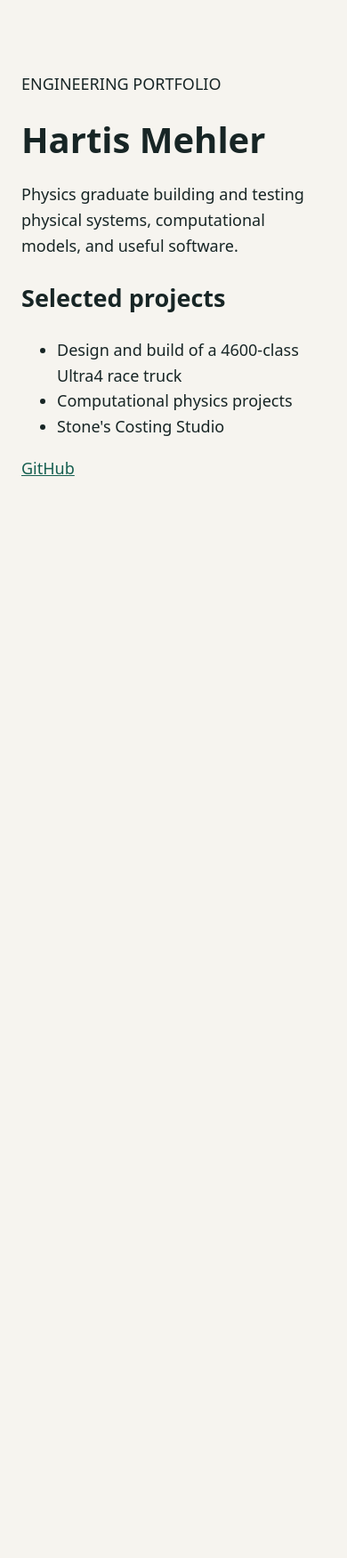
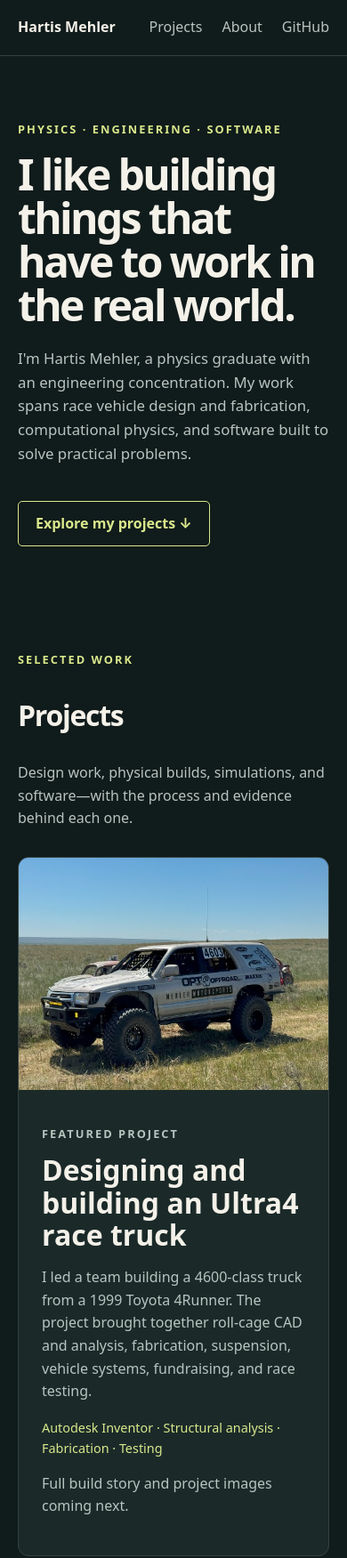
Before and after one commit to hartmehler/hartmehler.github.io, a plain HTML site: page index.html in a window 390 px wide. Shown: the top 1751 px of the page at 89% size. Before the commit the page ends 844 px from the top, so only its background shows below. Drawn offline with Linux system fonts and the light colour scheme.

Commit message:
Build project homepage

```diff
--- a/index.html
+++ b/index.html
@@ -3,26 +3,211 @@
 <head>
   <meta charset="utf-8">
   <meta name="viewport" content="width=device-width, initial-scale=1">
+  <meta name="description" content="Engineering projects by Hartis Mehler: race vehicle design, computational physics, and software.">
   <title>Hartis Mehler | Engineering Portfolio</title>
   <style>
-    body { max-width: 900px; margin: 80px auto; padding: 0 24px;
-           font: 18px/1.6 system-ui, sans-serif; color: #172525;
-           background: #f6f4ef; }
-    h1 { font-size: clamp(2.5rem, 7vw, 5rem); line-height: 1.05; }
-    a { color: #165f50; }
+    :root {
+      --background: #101b1b;
+      --surface: #1b2a29;
+      --text: #f4f1e9;
+      --muted: #b8c4bf;
+      --accent: #d9e88b;
+    }
+
+    * { box-sizing: border-box; }
+    html { scroll-behavior: smooth; }
+    body {
+      margin: 0;
+      background: var(--background);
+      color: var(--text);
+      font: 16px/1.6 system-ui, -apple-system, sans-serif;
+    }
+    a { color: inherit; }
+    .wrap { width: min(1120px, calc(100% - 40px)); margin: auto; }
+
+    header {
+      border-bottom: 1px solid #34423f;
+    }
+    nav {
+      display: flex;
+      align-items: center;
+      justify-content: space-between;
+      gap: 20px;
+      padding: 18px 0;
+    }
+    .name { font-weight: 750; text-decoration: none; }
+    .nav-links { display: flex; flex-wrap: wrap; gap: 22px; }
+    .nav-links a { color: var(--muted); text-decoration: none; }
+    .nav-links a:hover, a:hover { color: var(--accent); }
+
+    .hero { padding: 84px 0 68px; }
+    .eyebrow {
+      color: var(--accent);
+      font-size: .8rem;
+      font-weight: 750;
+      letter-spacing: .16em;
+      text-transform: uppercase;
+    }
+    h1 {
+      max-width: 900px;
+      margin: 16px 0 22px;
+      font-size: clamp(3rem, 8vw, 6.5rem);
+      line-height: 1.02;
+      letter-spacing: -.055em;
+    }
+    .intro {
+      max-width: 690px;
+      color: var(--muted);
+      font-size: clamp(1.05rem, 2vw, 1.3rem);
+    }
+    .hero-link {
+      display: inline-block;
+      margin-top: 22px;
+      padding: 12px 19px;
+      border: 1px solid var(--accent);
+      border-radius: 5px;
+      color: var(--accent);
+      font-weight: 700;
+      text-decoration: none;
+    }
+
+    section { padding: 36px 0 75px; }
+    h2 { font-size: clamp(2rem, 4vw, 3rem); letter-spacing: -.04em; }
+    .section-note { max-width: 680px; color: var(--muted); }
+
+    .feature {
+      display: grid;
+      grid-template-columns: 1.3fr 1fr;
+      overflow: hidden;
+      margin-top: 30px;
+      border: 1px solid #34423f;
+      border-radius: 12px;
+      background: var(--surface);
+    }
+    .feature img {
+      display: block;
+      width: 100%;
+      height: 100%;
+      min-height: 390px;
+      object-fit: cover;
+      object-position: center;
+    }
+    .feature-copy { padding: clamp(26px, 4vw, 50px); }
+    .feature-copy h3 { margin: 8px 0 16px; font-size: 2rem; line-height: 1.15; }
+    .feature-copy p { color: var(--muted); }
+    .tags { color: var(--accent) !important; font-size: .9rem; }
+
+    .grid {
+      display: grid;
+      grid-template-columns: repeat(2, minmax(0, 1fr));
+      gap: 18px;
+      margin-top: 20px;
+    }
+    .card {
+      padding: 30px;
+      border: 1px solid #34423f;
+      border-radius: 12px;
+      background: var(--surface);
+    }
+    .card h3 { margin-top: 0; font-size: 1.4rem; }
+    .card p { margin-bottom: 0; color: var(--muted); }
+
+    footer {
+      padding: 35px 0 55px;
+      border-top: 1px solid #34423f;
+      color: var(--muted);
+    }
+    footer a { color: var(--accent); }
+
+    @media (max-width: 750px) {
+      .hero { padding-top: 60px; }
+      .feature, .grid { grid-template-columns: 1fr; }
+      .feature img { min-height: 260px; max-height: 380px; }
+    }
   </style>
 </head>
 <body>
-  <p>ENGINEERING PORTFOLIO</p>
-  <h1>Hartis Mehler</h1>
-  <p>Physics graduate building and testing physical systems, computational models,
-     and useful software.</p>
-  <h2>Selected projects</h2>
-  <ul>
-    <li>Design and build of a 4600-class Ultra4 race truck</li>
-    <li>Computational physics projects</li>
-    <li>Stone's Costing Studio</li>
-  </ul>
-  <p><a href="https://github.com/hartmehler">GitHub</a></p>
+  <header>
+    <nav class="wrap" aria-label="Main navigation">
+      <a class="name" href="/">Hartis Mehler</a>
+      <div class="nav-links">
+        <a href="#projects">Projects</a>
+        <a href="#about">About</a>
+        <a href="https://github.com/hartmehler">GitHub</a>
+      </div>
+    </nav>
+  </header>
+
+  <main>
+    <div class="wrap hero">
+      <p class="eyebrow">Physics · Engineering · Software</p>
+      <h1>I like building things that have to work in the real world.</h1>
+      <p class="intro">
+        I'm Hartis Mehler, a physics graduate with an engineering concentration.
+        My work spans race vehicle design and fabrication, computational physics,
+        and software built to solve practical problems.
+      </p>
+      <a class="hero-link" href="#projects">Explore my projects ↓</a>
+    </div>
+
+    <section class="wrap" id="projects">
+      <p class="eyebrow">Selected work</p>
+      <h2>Projects</h2>
+      <p class="section-note">
+        Design work, physical builds, simulations, and software—with the process
+        and evidence behind each one.
+      </p>
+
+      <article class="feature">
+        <img src="assets/truck-hero.jpg"
+             alt="Hartis Mehler's completed 4600-class Ultra4 race truck">
+        <div class="feature-copy">
+          <p class="eyebrow">Featured project</p>
+          <h3>Designing and building an Ultra4 race truck</h3>
+          <p>
+            I led a team building a 4600-class truck from a 1999 Toyota 4Runner.
+            The project brought together roll-cage CAD and analysis, fabrication,
+            suspension, vehicle systems, fundraising, and race testing.
+          </p>
+          <p class="tags">Autodesk Inventor · Structural analysis · Fabrication · Testing</p>
+          <p>Full build story and project images coming next.</p>
+        </div>
+      </article>
+
+      <div class="grid">
+        <article class="card">
+          <h3>Computational physics</h3>
+          <p>
+            Jupyter notebooks exploring an Ising model, electrostatics, and
+            double-pendulum dynamics. I'll show the methods, plots, and what
+            each model can—and cannot—tell us.
+          </p>
+        </article>
+        <article class="card">
+          <h3>Stone's Costing Studio</h3>
+          <p>
+            A desktop application for managing pastry recipes, ingredient costs,
+            customers, and orders. Built with Python, PySide6, SQLAlchemy,
+            and SQLite.
+          </p>
+        </article>
+      </div>
+    </section>
+
+    <section class="wrap" id="about">
+      <p class="eyebrow">About</p>
+      <h2>Curious from the model to the machine.</h2>
+      <p class="section-note">
+        I enjoy learning a system deeply, working with my hands, and testing
+        whether an idea holds up outside a classroom or a computer screen.
+      </p>
+    </section>
+  </main>
+
+  <footer>
+    <div class="wrap">
+      See the work on <a href="https://github.com/hartmehler">GitHub</a>.
+    </div>
+  </footer>
 </body>
 </html>
```
Also changed, not shown: assets/truck-hero.jpg (added).
